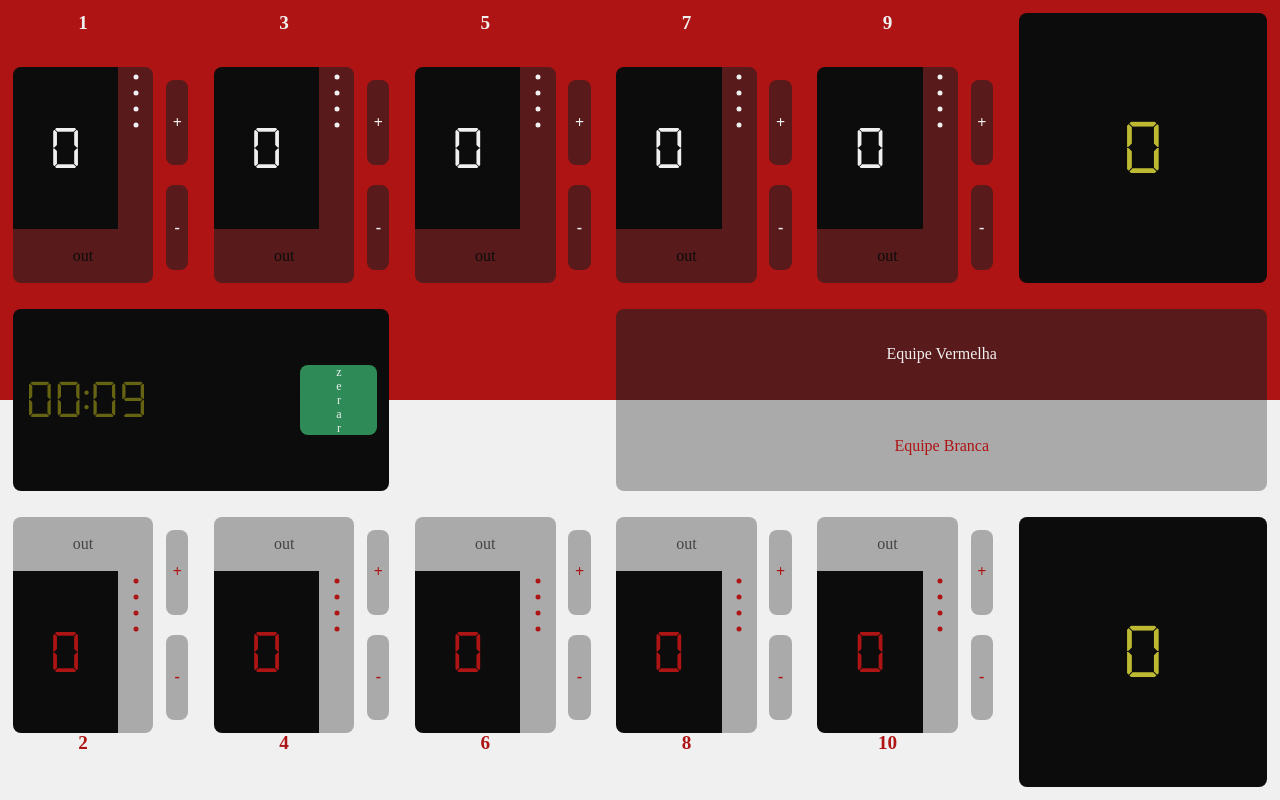
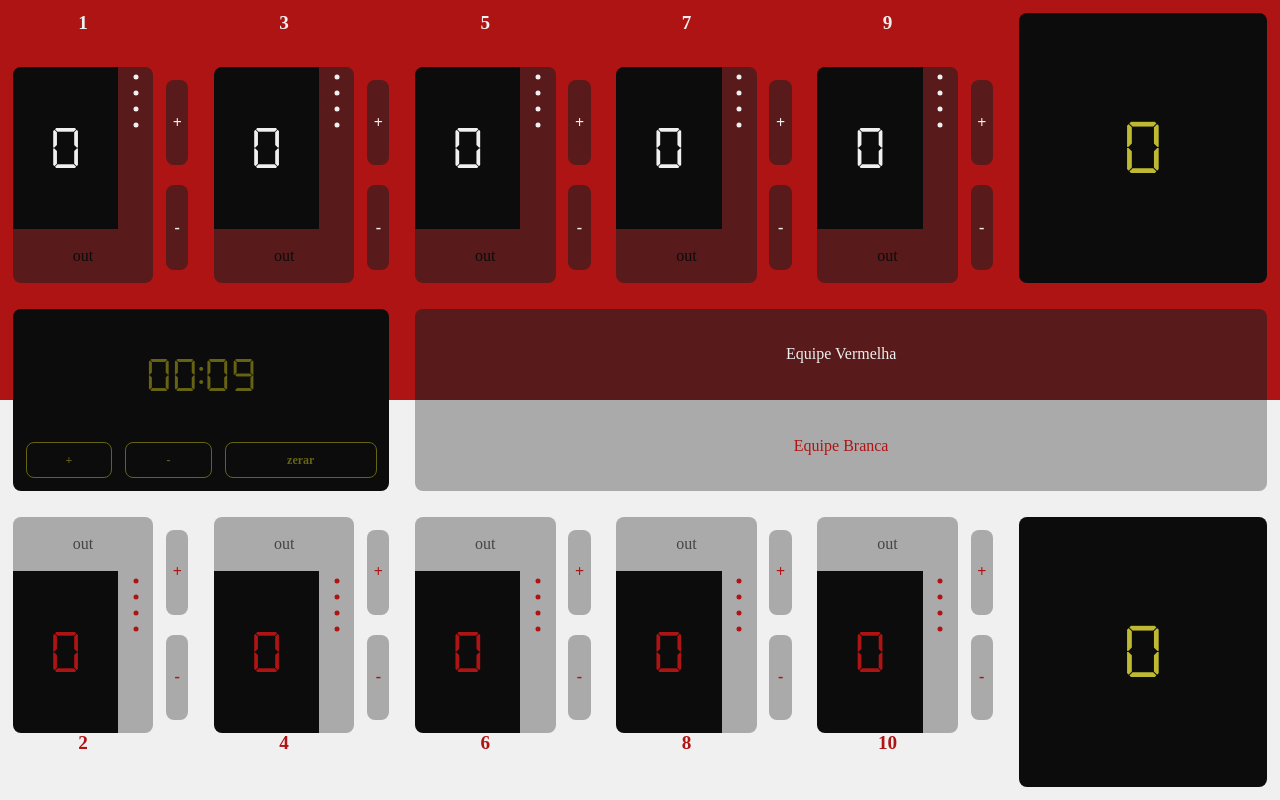
Before and after one commit to flammalux/relogio_gateball, a plain HTML site: page index.html in a window 1280 px wide. Drawn offline with Linux system fonts and the light colour scheme.

Commit message:
removidos os estilos da classe .contador_botoes e ajustados os estilos das classes .contador-regressivo_wrapper, ,aumenta_tempo, diminui_tempo e reseta_tempo.

```diff
--- a/css/style.css
+++ b/css/style.css
@@ -35,6 +35,11 @@ body {
     background-color: var(--cor-vermelho-claro);
 }
 
+.fundo-branco {
+    grid-area: 3 / 1 / 5 / 8;
+    background-color: var(--cor-branco);
+}
+
 .time-vermelho_pontuacao {grid-area: 1 / 6 / 2 / 8;}
 .time-branco_pontuacao   {grid-area: 4 / 6 / 5 / 8;}
 
@@ -48,7 +53,7 @@ body {
 }
 
 .time-vermelho_nome {
-    grid-area: 2 / 4 / 3 / 8;
+    grid-row: 2 / 3;
     background-color: var(--cor-vermelho-escuro);
     margin: 1vw 1vw 0 1vw;
     border-radius:
@@ -59,13 +64,8 @@ body {
     color: var(--cor-branco);
 }
 
-.fundo-branco {
-    grid-area: 3 / 1 / 5 / 8;
-    background-color: var(--cor-branco);
-}
-
 .time-branco_nome {
-    grid-area: 3 / 4 / 4 / 8;
+    grid-row: 3 / 4;
     background-color: var(--cor-cinza-claro);
     margin: 0 1vw 1vw 1vw;
     border-radius:
@@ -76,65 +76,45 @@ body {
     color: var(--cor-vermelho-claro);
 }
 
+.time-vermelho_nome,
+.time-branco_nome {
+    grid-column: 3 / 8;
+}
+
 .contador-regressivo_wrapper {
     grid-area: 2 / 1 / 4 / 3;
+    margin: 1vw;
+    padding: 1vw;
     background-color: var(--cor-preto);
-    margin: 1vw;
     border-radius: var(--curvatura-da-borda);
+    display: grid;
+    grid-template-rows: 3fr 1fr;
+    grid-template-columns: 0.8fr 0.8fr 1.4fr;
+    row-gap: 1vw;
+    column-gap: 1vw;
 }
 
 #contador-regressivo {
+    grid-area: 1 / 1 / 2 / 4;
     color: var(--cor-amarelo-escuro);
-    font-size: 2.2em;
+    font-size: 2em;
 }
 
 #contador-regressivo.ativo {
     color: var(--cor-amarelo-claro);
 }
 
-.contador_botoes {
-    grid-area: 2 / 3 / 4 / 4;
-    margin: 1vw;
-    display: grid;
-    grid-template-rows: 1fr 1fr;
-    grid-template-columns: 1fr 1fr;
-    justify-items: center;
-    align-items: stretch;
-    row-gap: 0.5vw;
-    column-gap: 0.5vw;
-    color: var(--cor-cinza-claro);
+.aumenta_tempo,
+.diminui_tempo,
+.reseta_tempo {
+    width: 100%;
+    border: 1px solid var(--cor-amarelo-escuro);
+    border-radius: var(--curvatura-da-borda);
+    color: var(--cor-amarelo-escuro);
+    font-size: 0.75em;
     font-weight: bold;
-    }
-
-.aumenta_tempo {
-    grid-row: 1 / 2;
 }
 
-.diminui_tempo {
-    grid-row: 2 / 3;
-}
-
-.aumenta_tempo,
-.diminui_tempo {
-    grid-column: 1 / 2;
-    width: 100%;
-    background-color: var(--cor-preto);
-    border-radius: var(--curvatura-da-borda);
-}
-
-.reseta_tempo {
-    grid-row: 1 / 3;
-    grid-column: 2 / 3;
-    width: 100%;
-    background-color: var(--cor-verde-marinho);
-    border-radius: var(--curvatura-da-borda);
-    font-size: 0.75em;
-    color: var(--cor-branco);
-    writing-mode: vertical-rl;
-    text-orientation: upright;
-}
-
-.contador-regressivo_wrapper,
 .time-vermelho_pontuacao,
 .time-branco_pontuacao,
 .time-vermelho_nome,
```
